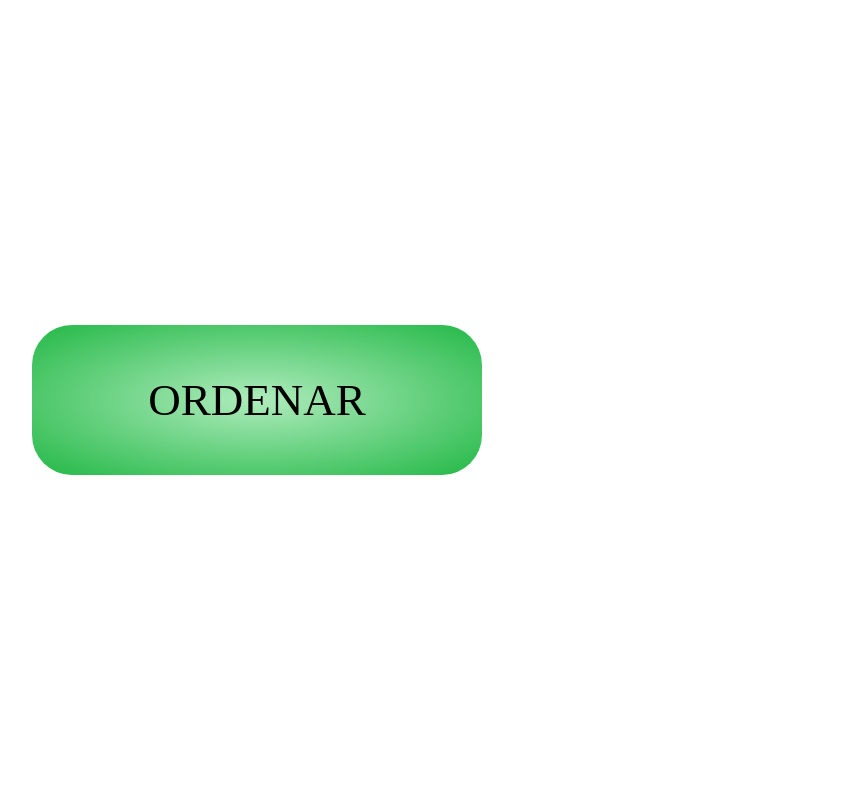
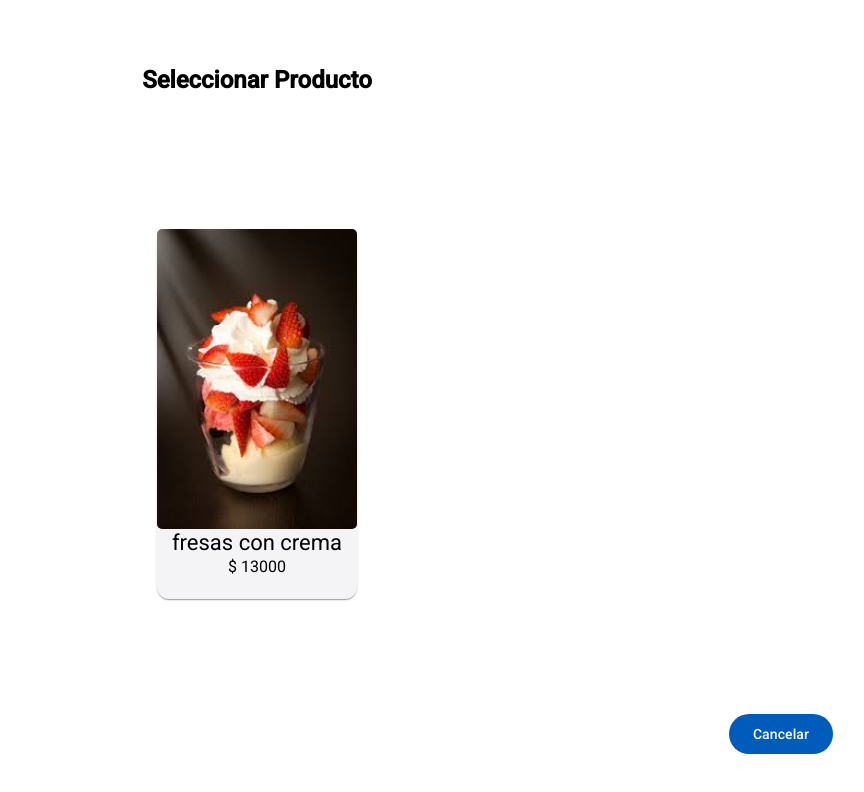
Before and after one commit to dperezc21/dulce-creams-web, an Angular app: page /home in a window 1280 px wide. Both pictures are taken after a click on the button "ORDENAR". Shown: the top 792 px of the page, without its empty margins (383-1247 px from the left). Built offline with nearby package versions, Linux system fonts and the light colour scheme.

Commit message:
feat: component to preview the products to select

```diff
--- a/src/app/components/orders/orders.component.css
+++ b/src/app/components/orders/orders.component.css
@@ -1,5 +1,6 @@
 .orders-container {
   display: flex;
+  flex-direction: column;
   justify-content: center;
   align-items: center;
   height: 100dvh;
@@ -14,7 +15,7 @@
   border: none;
   font-size: 45px;
   font-family: cursive;
-  background: radial-gradient(#afecbd, #23b846);
+  background: radial-gradient(#afecbd, #59bf71);
   transition-property: font-size, border;
   transition-duration: 0.5s, 0.1s;
 }
@@ -23,3 +24,9 @@
   font-size: 46px;
   border: black solid 2px;
 }
+
+.cancel-button-container {
+  display: flex;
+  justify-content: flex-end;
+  width: 90%;
+}
--- a/src/app/components/orders/orders.component.html
+++ b/src/app/components/orders/orders.component.html
@@ -1,5 +1,11 @@
 <div class="orders-container">
-
-  <button class="order-button">ORDENAR</button>
-
+  @if(ordering) {
+    <app-products-view [products]="products()"></app-products-view>
+    <div class="cancel-button-container">
+      <button mat-flat-button (click)="this.ordering = !this.ordering">Cancelar</button>
+    </div>
+  }
+  @if(!ordering) {
+    <button class="order-button" (click)="this.ordering = !this.ordering">ORDENAR</button>
+  }
 </div>
--- a/src/app/components/orders/orders.component.ts
+++ b/src/app/components/orders/orders.component.ts
@@ -1,12 +1,30 @@
-import { Component } from '@angular/core';
+import {Component, OnInit, signal} from '@angular/core';
+import {ProductController} from '../../controllers/product.controller';
+import {Product} from '../../interfaces/product';
+import {ProductsMock} from '../../controllers/products.mock';
+import {ProductsViewComponent} from '../products-view/products-view.component';
+import {MatButton} from '@angular/material/button';
 
 @Component({
   selector: 'app-orders',
-  imports: [],
+  imports: [
+    ProductsViewComponent,
+    MatButton
+  ],
   templateUrl: './orders.component.html',
   standalone: true,
   styleUrl: './orders.component.css'
 })
-export class OrdersComponent {
+export class OrdersComponent implements OnInit {
+  ordering: boolean = false;
+  products = signal<Product[]>([])
+
+  constructor(private productController: ProductController) {}
+
+  ngOnInit(): void {
+    this.productController.setProducts(ProductsMock.productsMock());
+    this.products = this.productController.getProducts();
+  }
+
 
 }
--- /dev/null
+++ b/src/app/components/products-view/products-view.component.css
@@ -0,0 +1,22 @@
+
+.products-container {
+  display: flex;
+  flex-direction: row;
+  height: 75dvh;
+  width: 100%;
+  justify-content: center;
+  align-items: center;
+}
+
+.product-card {
+  display: flex;
+  flex-direction: column;
+  justify-content: flex-start;
+  align-items: center;
+  height: 370px;
+  cursor: pointer;
+}
+
+.border-radius-5 {
+  border-radius: 5px;
+}
--- /dev/null
+++ b/src/app/components/products-view/products-view.component.html
@@ -0,0 +1,10 @@
+<h2>Seleccionar Producto</h2>
+<div class="products-container">
+  @for (product of products(); track product.id) {
+    <mat-card class="product-card">
+      <img ngSrc="{{product.image}}" alt="" width="200" height="300" class="border-radius-5">
+      <mat-card-title>{{product.name}}</mat-card-title>
+      <span>$ {{product.price}}</span>
+    </mat-card>
+  }
+</div>
--- /dev/null
+++ b/src/app/components/products-view/products-view.component.ts
@@ -0,0 +1,21 @@
+import {Component, input} from '@angular/core';
+import {Product} from '../../interfaces/product';
+import {NgOptimizedImage} from '@angular/common';
+import {MatCard, MatCardTitle} from '@angular/material/card';
+
+@Component({
+  selector: 'app-products-view',
+  imports: [
+    NgOptimizedImage,
+    MatCard,
+    MatCardTitle
+  ],
+  templateUrl: './products-view.component.html',
+  standalone: true,
+  styleUrl: './products-view.component.css'
+})
+export class ProductsViewComponent {
+
+  products = input<Product[]>();
+
+}
```
Also changed, not shown: 1 other file (tests, documents, lock files or other folders).
